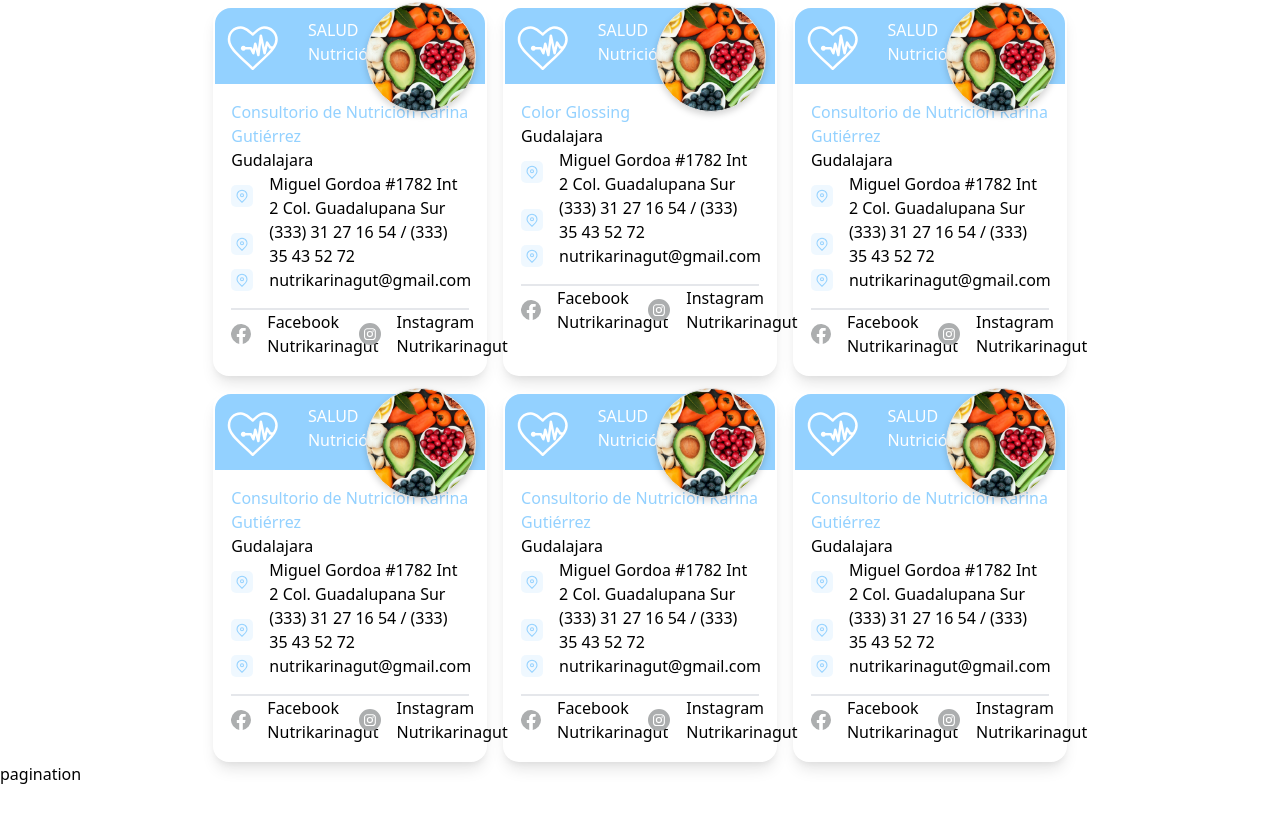
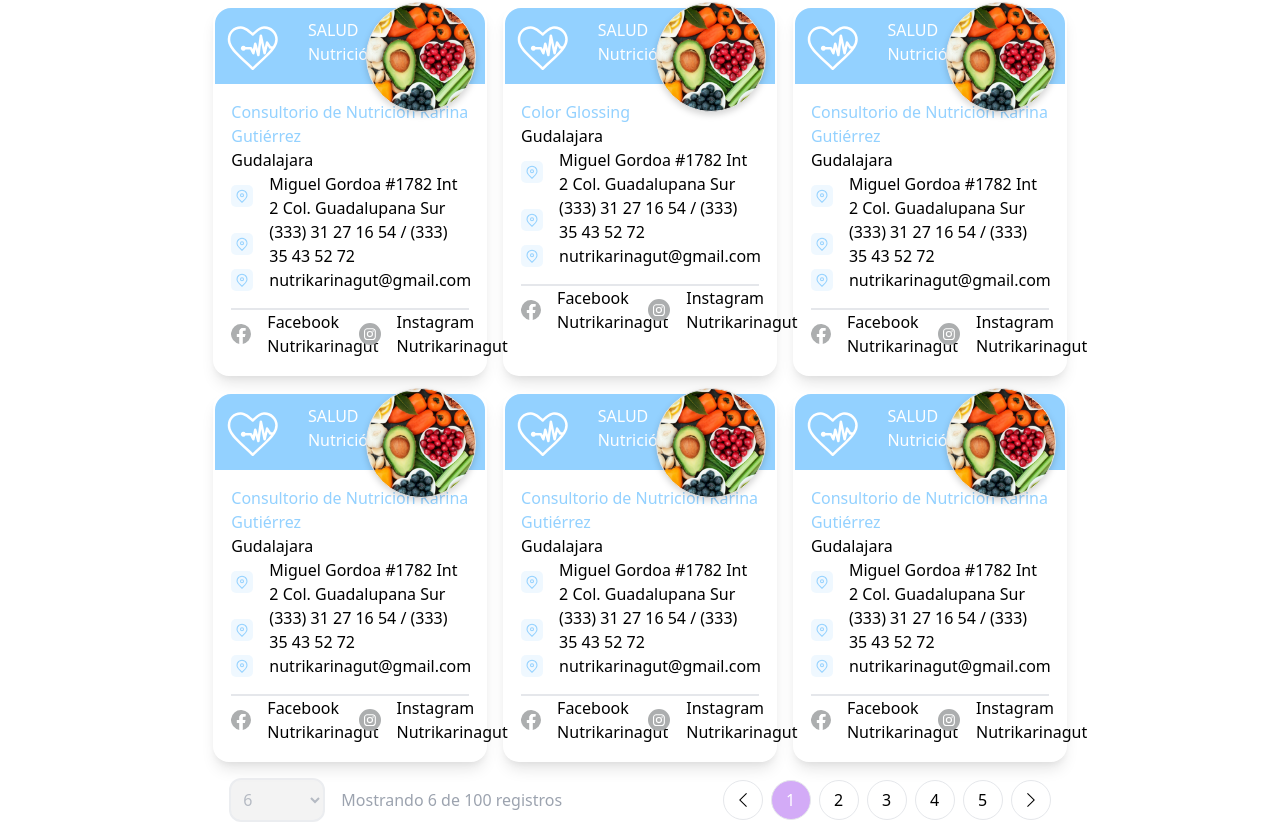
Before and after one commit to DonytXz/mujeres, a React (Create React App) app: page / in a window 1280 px wide. Shown: the part 271-1109 px from the top of the page. Before the commit the page ends 1057 px from the top, so only its background shows below. Built offline with nearby package versions, Linux system fonts and the light colour scheme.

Commit message:
[ADDED] pagination

```diff
--- a/package.json
+++ b/package.json
@@ -8,6 +8,8 @@
     "@testing-library/user-event": "^12.8.3",
     "react": "^17.0.2",
     "react-dom": "^17.0.2",
+    "react-paginate": "^7.1.3",
+    "react-responsive-pagination": "^1.1.8",
     "react-scripts": "4.0.3",
     "web-vitals": "^1.1.2"
   },
--- a/src/components/Pagination.jsx
+++ b/src/components/Pagination.jsx
@@ -1,11 +1,104 @@
-import React from 'react'
+import React from "react";
 
 const Pagination = () => {
-    return (
-        <>
-            pagination
-        </>
-    )
-}
+  return (
+    <>
+      <div class="w-2/3 mx-auto  my-4 container mx-auto px-4 flex flex-row justify-between">
+        <div className="flex flex-row">
+          <select
+            className="w-24 p-2 border-2 rounded-xl text-gray-400 opacity-75"
+            id="cars"
+            name="cars"
+          >
+            <option
+              className="text-gray-400 opacity-75"
+              value=""
+              disabled
+              selected
+            >
+              6
+            </option>
+            <option value="volvo">6</option>
+            <option value="saab">12</option>
+            <option value="fiat">16</option>
+            <option value="audi">18</option>
+          </select>
+          <p className="my-auto text-gray-400 ml-4">Mostrando 6 de 100 registros</p>
+        </div>
+        <nav
+          class="flex flex-row flex-nowrap justify-between md:justify-end items-center"
+          aria-label="Pagination"
+        >
+          <a
+            class="flex w-10 h-10 mr-1 justify-center items-center rounded-full border border-gray-200 bg-white text-black hover:border-gray-300"
+            href="#"
+            title="Previous Page"
+          >
+            <span class="sr-only">Previous Page</span>
+            <svg
+              class="block w-4 h-4 fill-current"
+              viewBox="0 0 256 512"
+              aria-hidden="true"
+              role="presentation"
+            >
+              <path d="M238.475 475.535l7.071-7.07c4.686-4.686 4.686-12.284 0-16.971L50.053 256 245.546 60.506c4.686-4.686 4.686-12.284 0-16.971l-7.071-7.07c-4.686-4.686-12.284-4.686-16.97 0L10.454 247.515c-4.686 4.686-4.686 12.284 0 16.971l211.051 211.05c4.686 4.686 12.284 4.686 16.97-.001z"></path>
+            </svg>
+          </a>
+          <a
+            class="hidden md:flex w-10 h-10 mx-1 justify-center items-center rounded-full border border-transparentk bg-light_violet text-white pointer-events-none"
+            href="#"
+            aria-current="page"
+            title="Page 3"
+          >
+            1
+          </a>
+          <a
+            class="hidden md:flex w-10 h-10 mx-1 justify-center items-center rounded-full border border-gray-200 bg-white text-black hover:border-gray-300"
+            href="#"
+            title="Page 2"
+          >
+            2
+          </a>
+          <a
+            class="hidden md:flex w-10 h-10 mx-1 justify-center items-center rounded-full border border-gray-200 bg-white text-black hover:border-gray-300"
+            href="#"
+            title="Page 2"
+          >
+            3
+          </a>
+          <a
+            class="hidden md:flex w-10 h-10 mx-1 justify-center items-center rounded-full border border-gray-200 bg-white text-black hover:border-gray-300"
+            href="#"
+            title="Page 4"
+          >
+            4
+          </a>
+          <a
+            class="hidden md:flex w-10 h-10 mx-1 justify-center items-center rounded-full border border-gray-200 bg-white text-black hover:border-gray-300"
+            href="#"
+            title="Page 5"
+          >
+            5
+          </a>
+          <a
+            class="flex w-10 h-10 ml-1 justify-center items-center rounded-full border border-gray-200 bg-white text-black hover:border-gray-300"
+            href="#"
+            title="Next Page"
+          >
+            <span class="sr-only">Next Page</span>
+            <svg
+              class="block w-4 h-4 fill-current"
+              viewBox="0 0 256 512"
+              aria-hidden="true"
+              role="presentation"
+            >
+              <path d="M17.525 36.465l-7.071 7.07c-4.686 4.686-4.686 12.284 0 16.971L205.947 256 10.454 451.494c-4.686 4.686-4.686 12.284 0 16.971l7.071 7.07c4.686 4.686 12.284 4.686 16.97 0l211.051-211.05c4.686-4.686 4.686-12.284 0-16.971L34.495 36.465c-4.686-4.687-12.284-4.687-16.97 0z"></path>
+            </svg>
+          </a>
+        </nav>
+      </div>
+    </>
+  );
+};
 
-export default Pagination
+export default Pagination;
```
Also changed, not shown: 1 other file (tests, documents, lock files or other folders).
